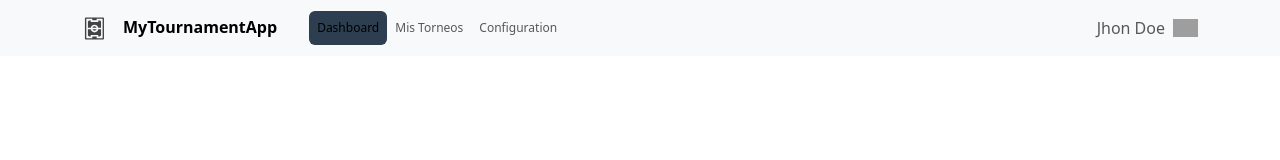
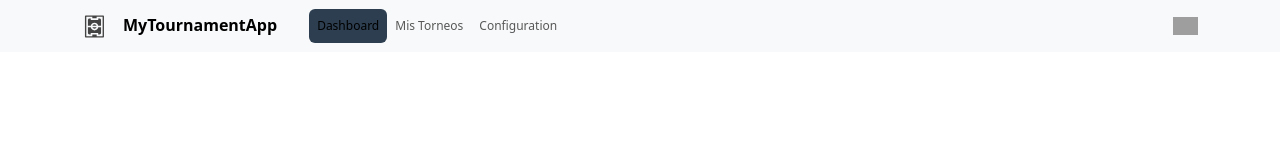
Before and after one commit to Jaclog05/tournament_manager, a React app in the folder frontend/: page / in a window 1280 px wide. Shown: the top 160 px of the page. Built offline with nearby package versions, Linux system fonts and the light colour scheme; no server answers; grey boxes are pictures that could not be loaded; the HTML template or start-up script is replaced by a standard one.

Commit message:
Rendering logged user first name on Navbar

```diff
--- a/frontend/src/components/layout/Navigation.jsx
+++ b/frontend/src/components/layout/Navigation.jsx
@@ -2,11 +2,15 @@ import React from 'react'
 import { Navbar, Nav, Container } from 'react-bootstrap'
 import { LinkContainer } from 'react-router-bootstrap'
 import { useLocation } from 'react-router-dom'
+import { useAuth } from '../../context/AuthContext'
 
 const Navigation = () => {
   const location = useLocation()
+  const { user } = useAuth()
 
   if(['/login', '/register'].includes(location.pathname)) return null
+
+  const getFirstName = (fullName = "") => fullName.split(" ")[0];
 
   return (
     <Navbar bg="light" data-bs-theme="light">
@@ -37,7 +41,7 @@ const Navigation = () => {
         </Nav>
         <Navbar.Collapse className="justify-content-end">
           <Navbar.Text>
-            Jhon Doe
+            { user && getFirstName(user.name) }
           </Navbar.Text>
           <img
             src="/user-logo.svg"
--- a/frontend/src/context/AuthContext.jsx
+++ b/frontend/src/context/AuthContext.jsx
@@ -32,8 +32,8 @@ export const AuthProvider = ({ children }) => {
   const login = async (email, password) => {
     try {
       const response = await authService.login(email, password);
-      setUser(response.user);
-      localStorage.setItem('token', response.token);
+      setUser(response.data.user);
+      localStorage.setItem('token', response.data.token);
       return { success: true };
     } catch (error) {
       return { success: false, error: error.message }
@@ -43,8 +43,8 @@ export const AuthProvider = ({ children }) => {
   const register = async (email, password, name) => {
     try {
       const response = await authService.register(email, password, name);
-      setUser(response.user);
-      localStorage.setItem('token', response.token);
+      setUser(response.data.user);
+      localStorage.setItem('token', response.data.token);
       return { success: true };
     } catch (error) {
       return { success: false, error: error.message }
```
